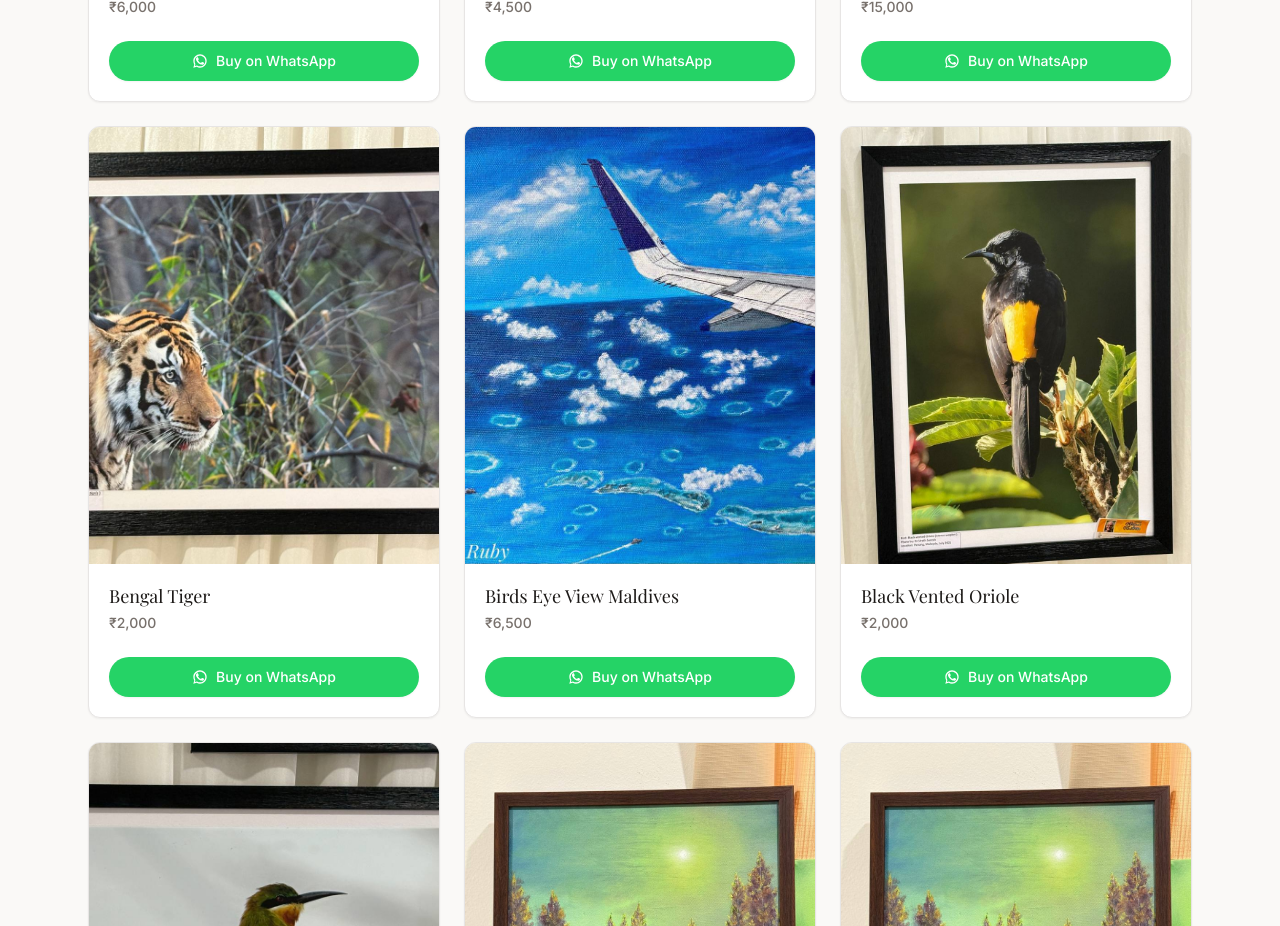
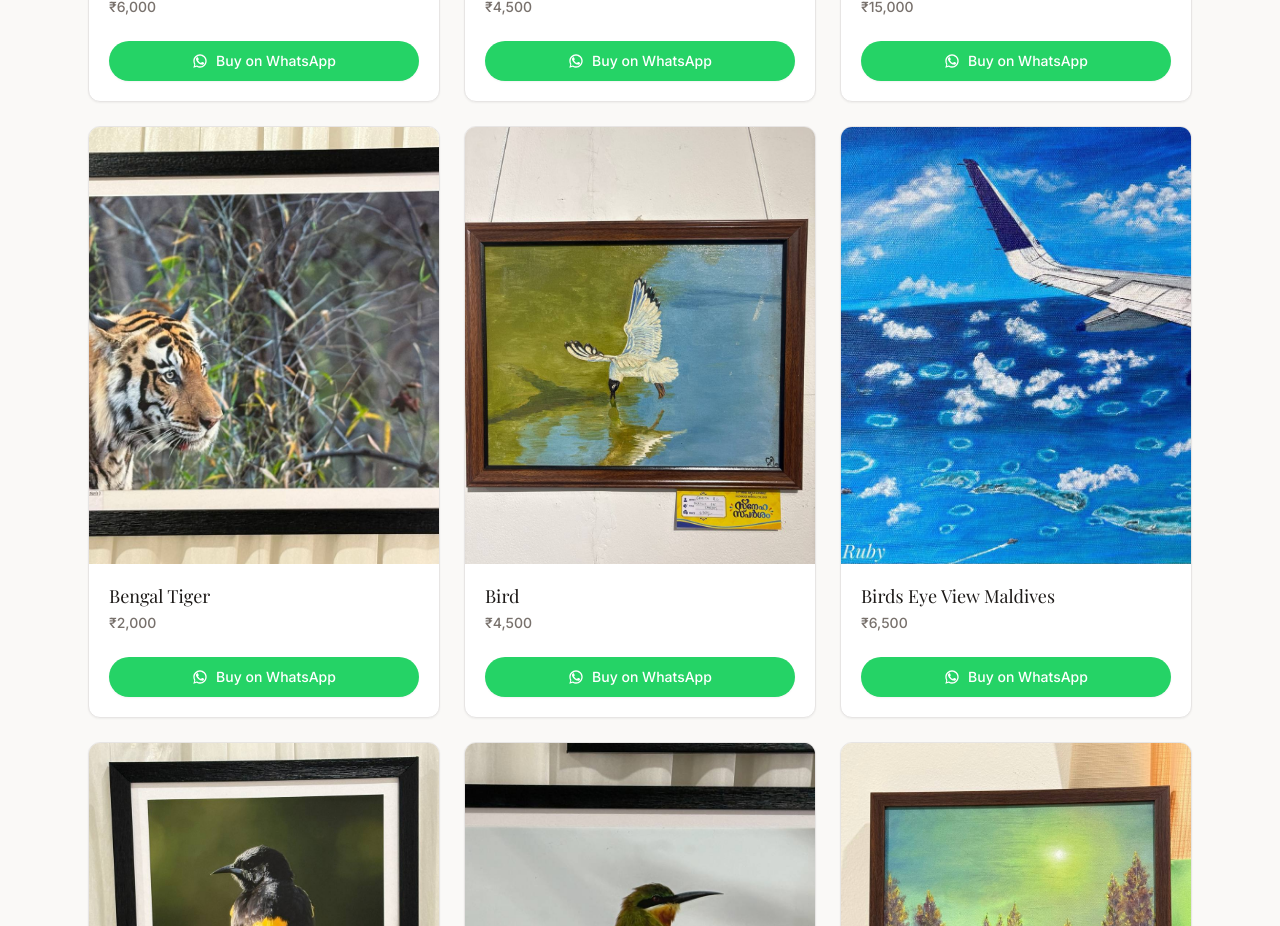
Before and after one commit to jasilmohmd/Art-catalogue, a Next.js app: page / in a window 1280 px wide. Shown: the part 2060-2986 px from the top of the page. Built offline with nearby package versions, Linux system fonts and the light colour scheme; a web font is replaced by a local one.

Commit message:
feat: add Bird artwork

```diff
--- a/data/artworks.ts
+++ b/data/artworks.ts
@@ -56,6 +56,13 @@ export const artworks: Artwork[] = [
     name: "Bengal Tiger",
     price: 2000,
     image: "/artworks/bengal_tiger-2000.jpg",
+    available: true,
+  },
+  {
+    id: "bird",
+    name: "Bird",
+    price: 4500,
+    image: "/artworks/bird-4500.jpg",
     available: true,
   },
   {
```
Also changed, not shown: public/artworks/bird-4500.jpg (added).
